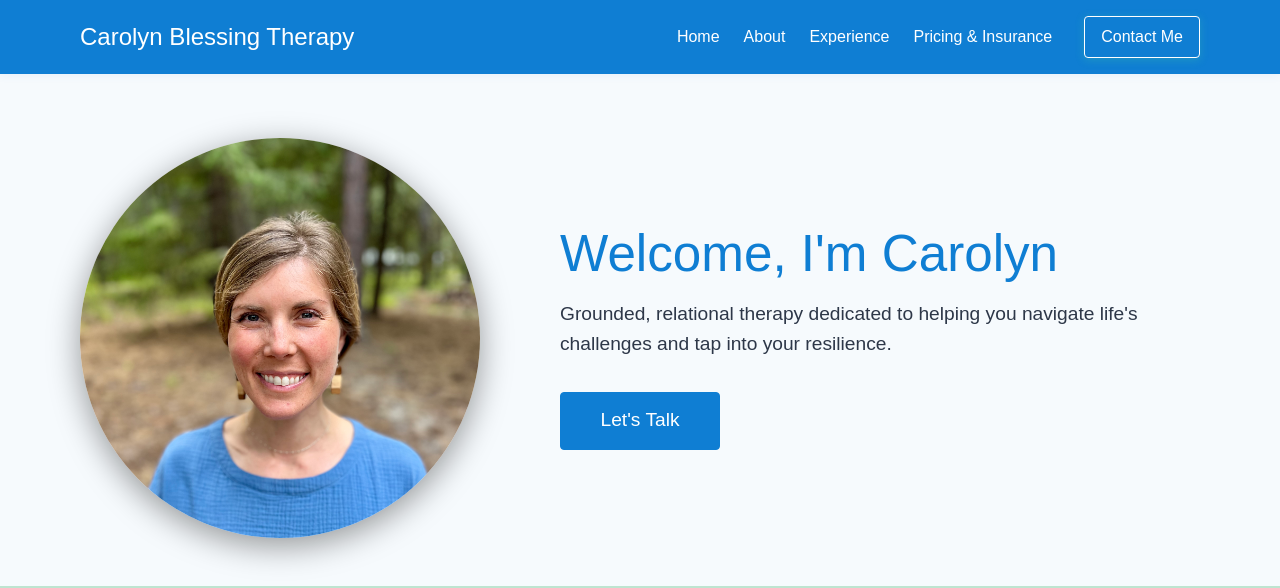
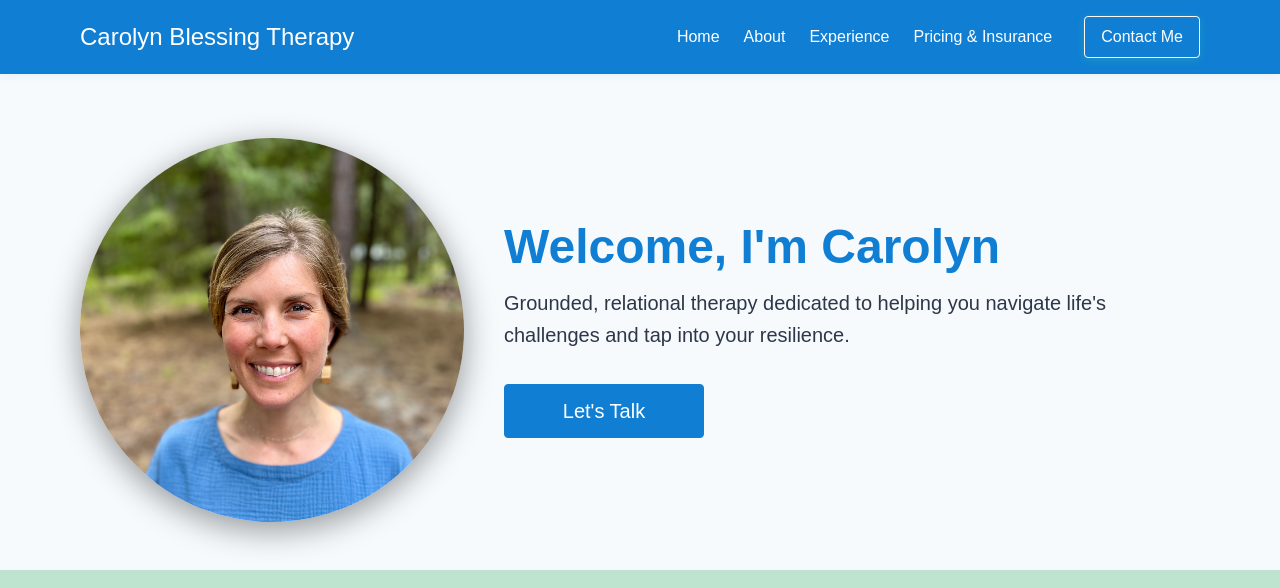
Before and after one commit to jeffpodmayer/carolyn-blessing-therapy, a React (Vite) app: page / in a window 1280 px wide. Shown: the top 588 px of the page. Built offline with nearby package versions, Linux system fonts and the light colour scheme; a web font is replaced by a local one.

Commit message:
fixed hero section

```diff
--- a/src/App.css
+++ b/src/App.css
@@ -65,7 +65,7 @@ html {
 } */
 
 /* --- Hero --- */
-.hero {
+/* .hero {
   width: 90%;
   margin: 0 auto;
   padding: 4rem 1rem 3rem 1rem;
@@ -134,7 +134,7 @@ html {
 }
 .btn-secondary:hover {
   background: #ffd54f;
-}
+} */
 
 /* --- About --- */
 .about {
--- a/src/components/Hero.tsx
+++ b/src/components/Hero.tsx
@@ -3,20 +3,27 @@ import headshot from "../assets/carolyn_blessing_headshot.jpg";
 
 const Hero: React.FC = () => {
   return (
-    <section id="home" className="hero">
-      <div className="hero-content">
-        <div className="hero-image">
-          <img src={headshot} alt="Carolyn Blessing" />
+    <section id="home" className="w-[90%] mx-auto py-16 px-4 pb-12 text-center">
+      <div className="flex items-center justify-between gap-10 mx-auto flex-wrap md:flex-nowrap">
+        <div className="w-full md:w-auto flex justify-center">
+          <img
+            src={headshot}
+            alt="Carolyn Blessing"
+            className="w-80 h-80 md:w-96 md:h-96 rounded-full object-cover shadow-2xl"
+            style={{ boxShadow: "0 8px 32px rgba(0, 0, 0, 0.4)" }}
+          />
         </div>
-        <div className="hero-text">
-          <h1>Welcome, I'm Carolyn</h1>
-          <p>
+        <div className="flex-1 min-w-[300px] text-left text-center md:text-left">
+          <h1 className="text-primary mb-4 text-4xl md:text-5xl font-bold">
+            Welcome, I'm Carolyn
+          </h1>
+          <p className="text-text text-xl mb-8 leading-relaxed">
             Grounded, relational therapy dedicated to helping you navigate
             life's challenges and tap into your resilience.
           </p>
-          <div className="hero-buttons">
+          <div className="flex gap-4 flex-wrap">
             <button
-              className="btn-primary"
+              className="bg-primary text-white border border-primary py-3 px-6 rounded font-medium text-xl cursor-pointer transition-colors duration-200 hover:bg-secondary hover:border-secondary w-full md:w-auto min-w-[200px]"
               onClick={() => {
                 window.open(
                   "https://mindfultherapygroup.com/find-a-provider/?providerId=4339273000330875632",
```
